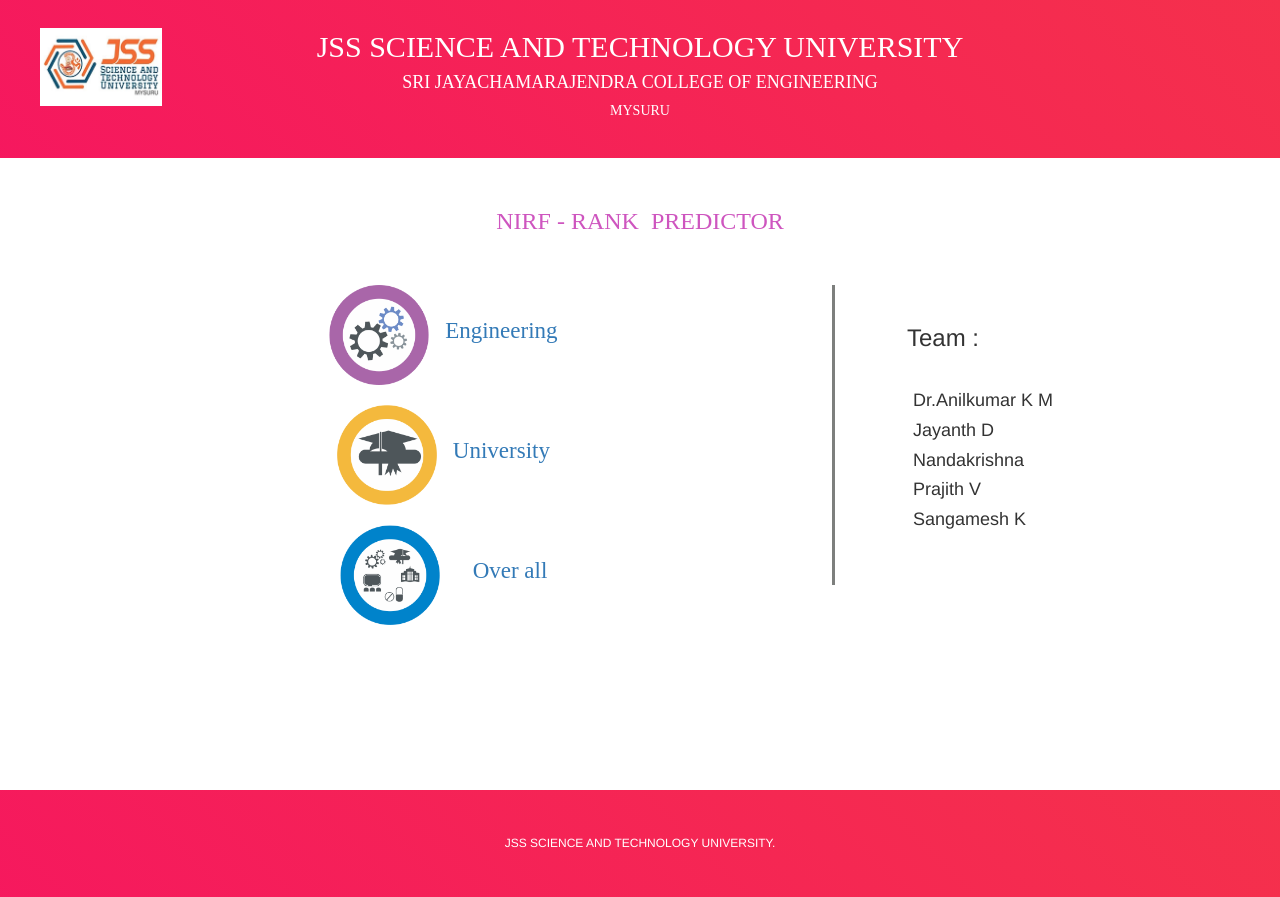
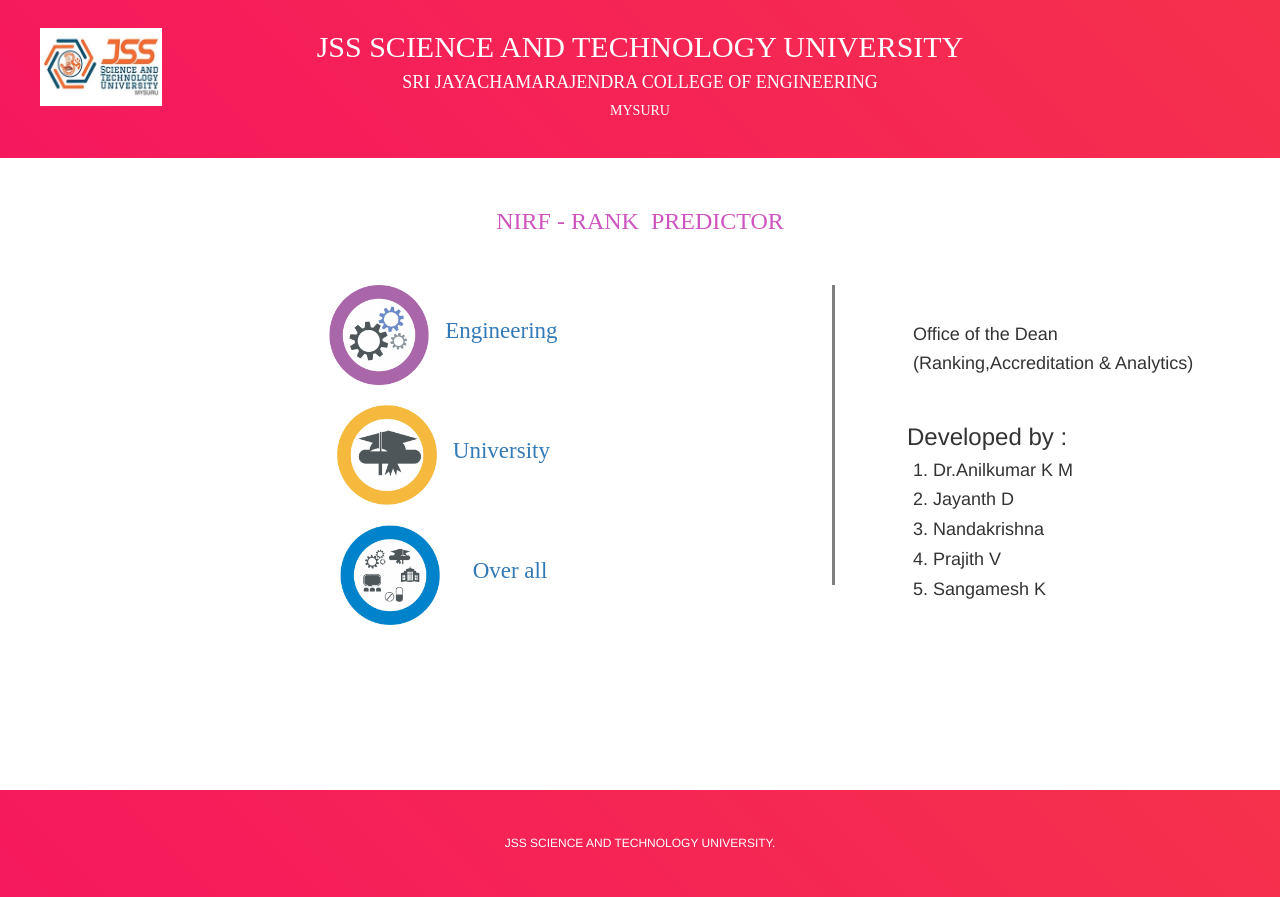
Before and after one commit to Sangamesh26/nirf_ranking, a Flask app: page / in a window 1280 px wide. Run offline with Flask 2, Linux system fonts and the light colour scheme; parts of the project's set-up code (start-up, migrations or seed data) failed here and were passed over; some libraries are stand-ins or nearby versions.

Commit message:
Update index.html

```diff
--- a/templates/index.html
+++ b/templates/index.html
@@ -35,12 +35,14 @@
 				</div>
 				<div class="col-md-4">
 					<div class="team">
-						<h3>&ensp;Team :</h3><br>
-						<h4>&emsp;Dr.Anilkumar K M</h4>
-						<h4>&emsp;Jayanth D</h4>
-						<h4>&emsp;Nandakrishna</h4>
-						<h4>&emsp;Prajith V </h4>
-						<h4>&emsp;Sangamesh K</h4>
+					    <h4>&emsp;Office of the Dean</h4>
+					    <h4>&emsp;(Ranking,Accreditation & Analytics)</h4><br>
+						<h3>&ensp;Developed by :</h3>
+						<h4>&emsp;1. Dr.Anilkumar K M</h4>
+						<h4>&emsp;2. Jayanth D</h4>
+						<h4>&emsp;3. Nandakrishna</h4>
+						<h4>&emsp;4. Prajith V </h4>
+						<h4>&emsp;5. Sangamesh K</h4>
 
 					</div>
 				</div>
```
